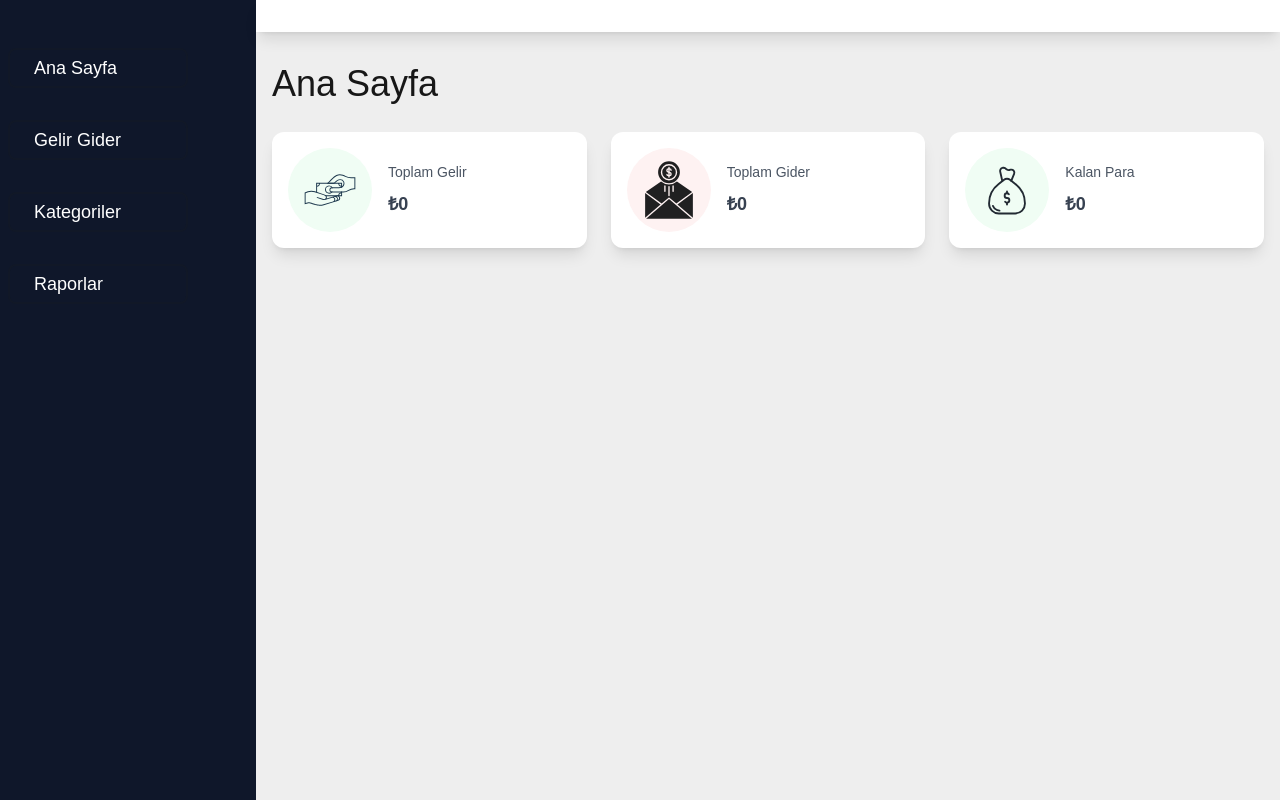
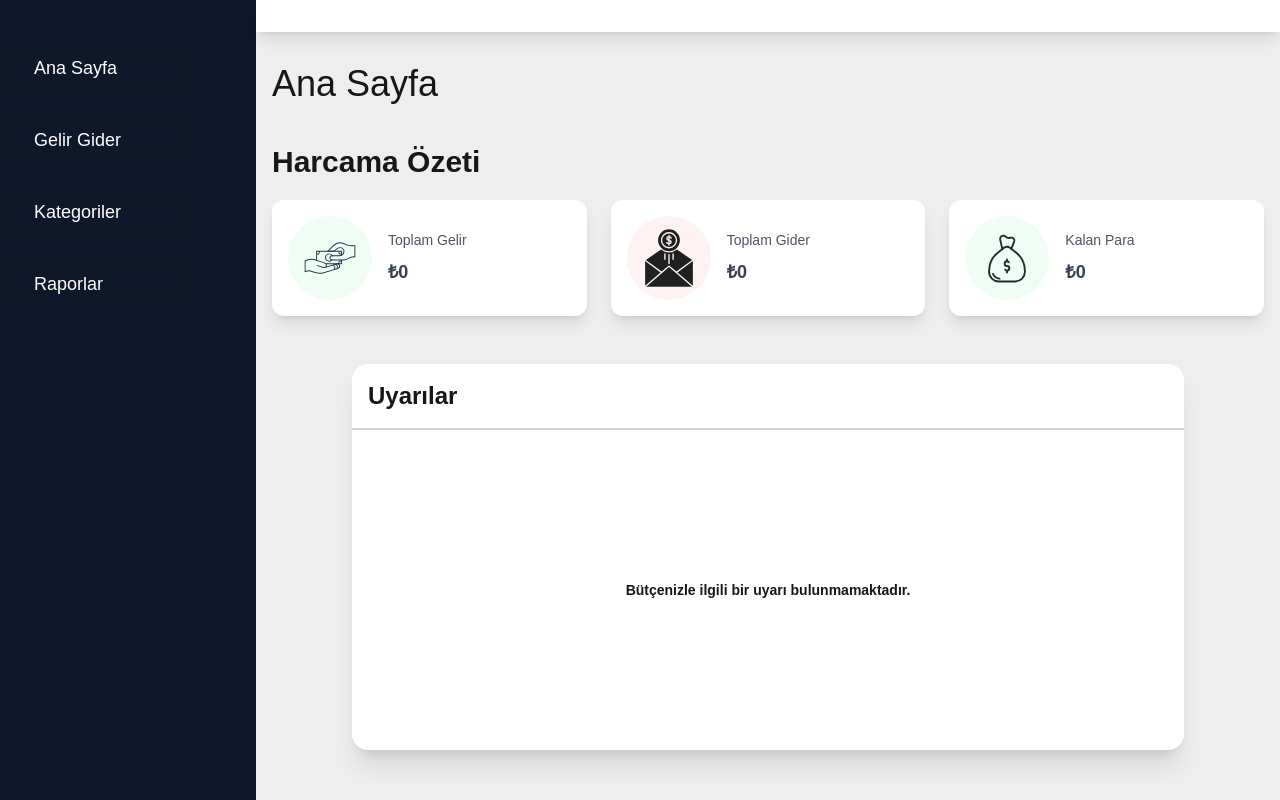
Before and after one commit to mstfakks/income-expense-tracker, a Next.js app: page / in a window 1280 px wide. Built offline with nearby package versions, Linux system fonts and the light colour scheme.

Commit message:
feature: implement warning card

```diff
--- a/app/page.tsx
+++ b/app/page.tsx
@@ -1,4 +1,5 @@
 import IncomeExpenseCardField from "@/components/home/income-expense-card-field";
+import WarningField from "@/components/home/warning-field";
 
 export default function Home() {
   return (
@@ -9,6 +10,7 @@ export default function Home() {
 
       <div className="mt-7">
         <IncomeExpenseCardField />
+        <WarningField />
       </div>
     </>
   );
--- a/components/home/income-expense-card-field.tsx
+++ b/components/home/income-expense-card-field.tsx
@@ -36,6 +36,8 @@ const IncomeExpenseCardField = () => {
   }, [incomeExpenseList]);
 
   return (
+    <>
+      <h2 className="text-3xl font-bold mb-5 mt-10">Harcama Özeti</h2>
       <div className="grid grid-cols-1 sm:grid-cols-3 gap-6 mb-4">
         <IncomeExpenseCard
           title="Toplam Gelir"
@@ -81,6 +83,7 @@ const IncomeExpenseCardField = () => {
           }
         />
       </div>
+    </>
   );
 };
 
--- /dev/null
+++ b/components/home/warning-field-item.tsx
@@ -0,0 +1,24 @@
+import Image from "next/image";
+
+interface WarningFieldItemProps {
+    message: string
+}
+
+const WarningFieldItem = ({ message }: WarningFieldItemProps) => {
+  return (
+    <div className="flex items-center gap-2 p-2 border bg-yellow-200 rounded-xl">
+      <Image
+        src={"/warning.svg"}
+        alt="warning"
+        priority
+        width={60}
+        height={60}
+      />
+      <p className="font-semibold text-lg">
+        {message}
+      </p>
+    </div>
+  );
+};
+
+export default WarningFieldItem
--- /dev/null
+++ b/components/home/warning-field.tsx
@@ -0,0 +1,66 @@
+"use client"
+import { setCategories } from "@/redux/features/incomeExpenseSlice";
+import { useAppDispatch, useAppSelector } from "@/redux/store";
+import { Category } from "@/types/category.types";
+import { IncomeExpenseType } from "@/types/income-expense.types";
+import { getStorageItem } from "@/utils/storage-util";
+import Image from "next/image";
+import { useEffect, useMemo } from "react";
+import WarningFieldItem from "./warning-field-item";
+
+const WarningField = () => {
+    const { incomeExpenseList, categories } = useAppSelector((state) => state.incomeExpense)
+    const dispatch = useAppDispatch();
+
+    useEffect(() => {
+        const categories: Category[] = getStorageItem("categories");
+        dispatch(setCategories(categories));
+    }, []);
+
+    console.log('incomeExpense', incomeExpenseList);
+    console.log('categories', categories);
+
+    const warnData = useMemo(() => {
+        const expenseList = incomeExpenseList.filter((item) => item.type === IncomeExpenseType.EXPENSE)
+        return categories.map((item) => {
+            const oneCategoryExpenses = expenseList.filter((expense) => Number(expense.categoryId) === item.id)
+            const oneCategoryTotalExpense = oneCategoryExpenses.reduce((prev, curr) => prev += Number(curr.amount), 0)
+
+            return {
+                ...item,
+                oneCategoryTotalExpense,
+                warn: oneCategoryTotalExpense > item.limit * 0.8
+            }
+        })
+    }, [incomeExpenseList, categories])
+
+    const activeWarns = warnData.filter((item) => item.warn)
+
+    return(
+        <div className="mt-12 container mx-auto md:px-20">
+            <div className="bg-white rounded-2xl shadow-xl">
+
+                <h2 className="font-bold text-2xl p-4">Uyarılar</h2>
+                <div className="border border-gray-500 border-opacity-30" />
+
+                <div className="h-80 overflow-y-auto overflow-x-hidden p-4 space-y-3">
+
+                    {(activeWarns && activeWarns.length > 0) ? activeWarns?.map((item, index) => (
+                        <WarningFieldItem
+                            key={index}
+                            message={`${item.name} kategorisine ait harcamalar limitin %80' ine ulaşmıştır. Limit: ${item.limit} / Harcama: ${item.oneCategoryTotalExpense}`}
+                        />
+                    )): (
+                        <div className="flex items-center justify-center w-full h-full">
+                            <h4 className="font-semibold text-sm">Bütçenizle ilgili bir uyarı bulunmamaktadır.</h4>
+                        </div>
+                    )}
+
+
+                </div>
+            </div>
+        </div>
+    )
+}
+
+export default WarningField;
```
Also changed, not shown: public/warning.svg (added). Lines whose indentation alone changed are shown as unchanged.
